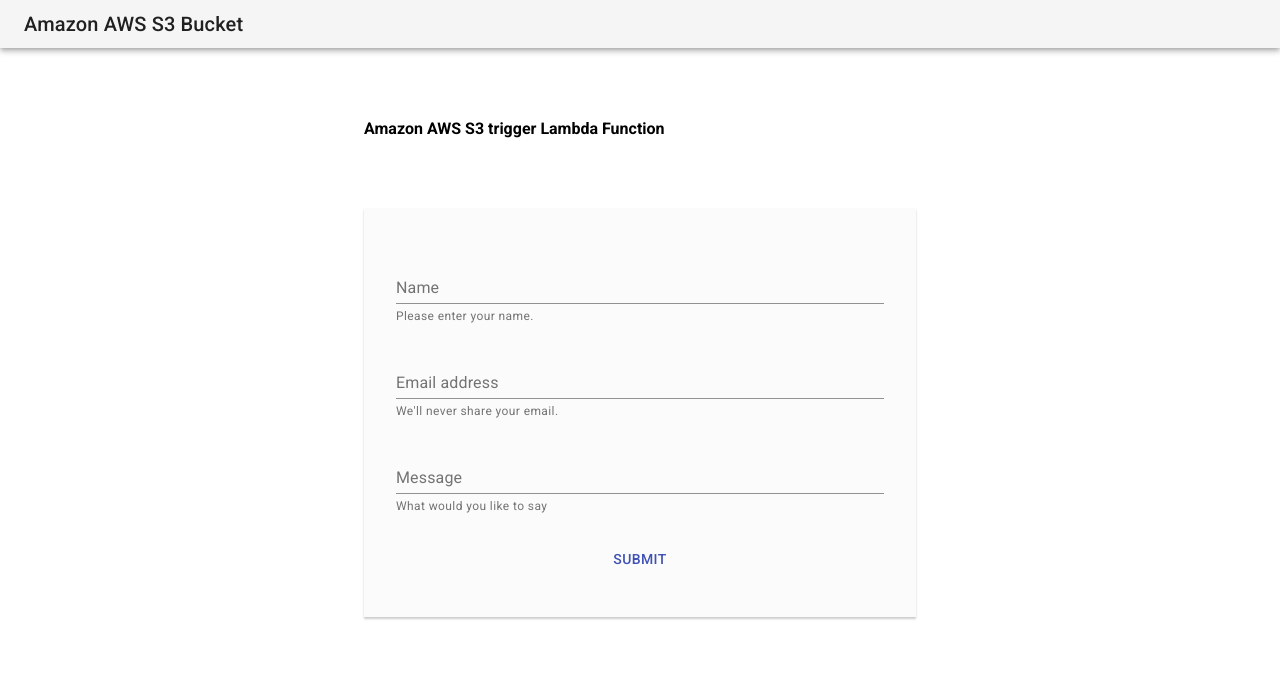
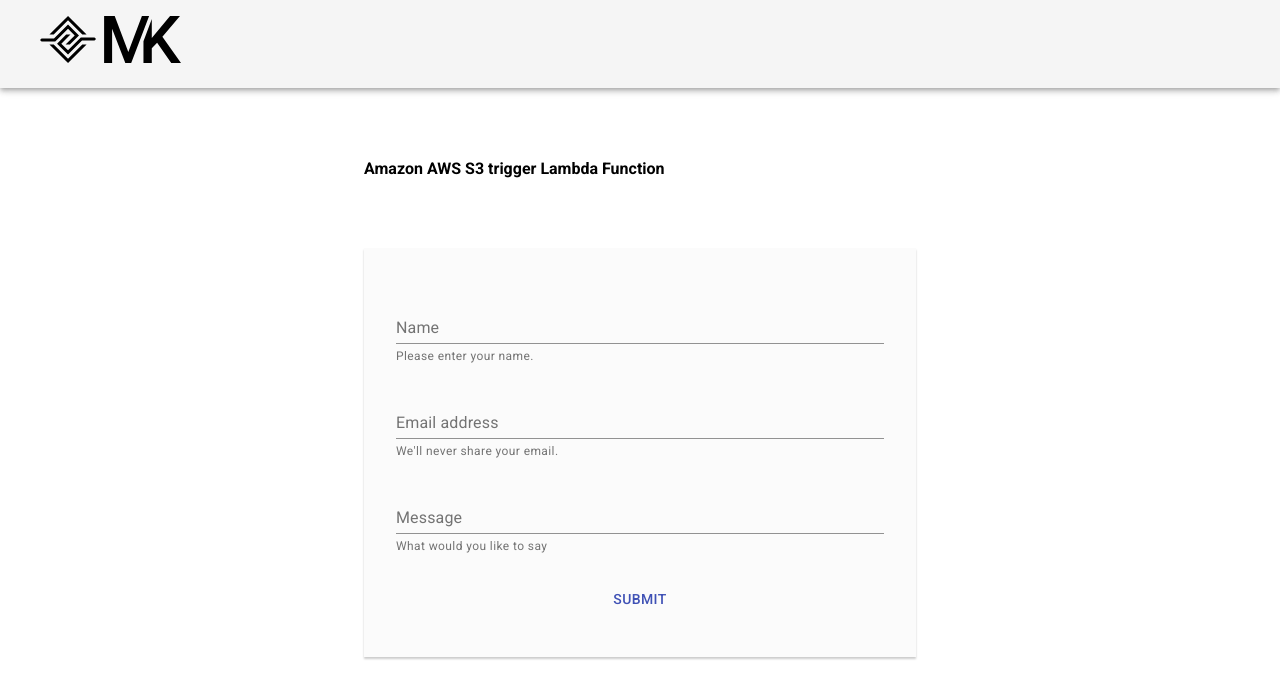
Before and after one commit to mrstevedev/react-s3, a React (Create React App) app: page / in a window 1280 px wide. Shown: the top 698 px of the page. Built offline with nearby package versions, Linux system fonts and the light colour scheme.

Commit message:
Added logo and route path

```diff
--- a/src/components/Header.js
+++ b/src/components/Header.js
@@ -3,6 +3,9 @@
 import AppBar from '@material-ui/core/AppBar';
 import Toolbar from '@material-ui/core/Toolbar';
 import Typography from '@material-ui/core/Typography';
+import logo from '../logoBlack.svg';
+
+import { Link } from 'react-router-dom';
 
 
 const useStyles = makeStyles(theme => ({
@@ -19,10 +22,12 @@
 
   return (
     <div className={classes.root}>
-      <AppBar position="static" color="default">
+      <AppBar position="static" color="default" style={{ padding: '1rem' }}>
         <Toolbar variant="dense">
           <Typography variant="h6" color="inherit">
-            Amazon AWS S3 Bucket
+            <Link to="/">
+              <img src={logo} alt="MK Decision Reactjs Form" />
+            </Link>
           </Typography>
         </Toolbar>
       </AppBar>
```
